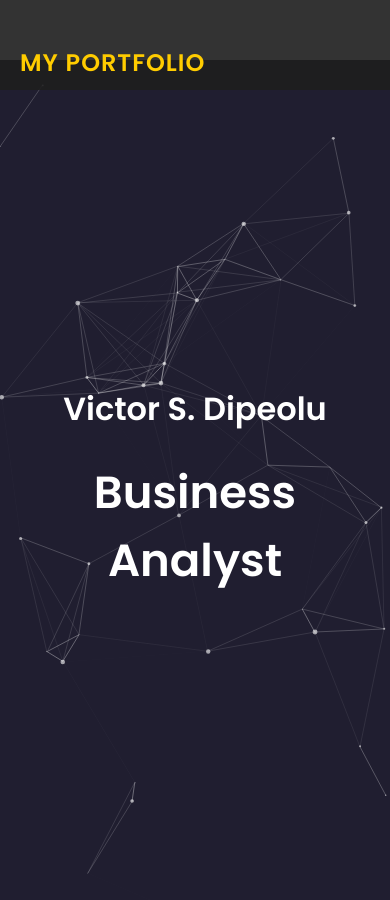
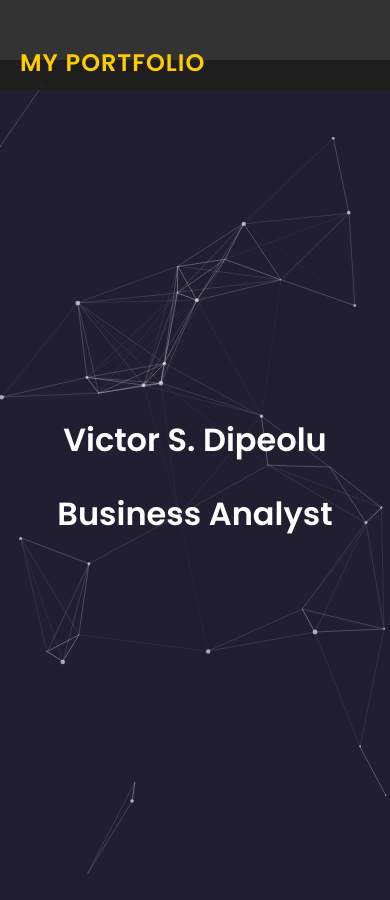
Before and after one commit to Vicmandip1/Portfolio, a Jekyll site: the page index.html, which Jekyll copies as it is, in a window 390 px wide and 900 px high. Built offline with Jekyll 4.4.1, drawn with Linux system fonts in a browser that asks for light colours; nearby versions of some CDN libraries.

Commit message:
Update index.css

```diff
--- a/assets/styles/index.css
+++ b/assets/styles/index.css
@@ -187,10 +187,24 @@
 }
 
 #typing-text {
-    font-size: 45px;
+    font-size: 40px;
     font-weight: bold;
     color: white;
+    margin-bottom: 30px; /* ✅ Increased margin to push "View Projects" down */
 }
+/* ✅ Ensure spacing remains correct on mobile */
+@media screen and (max-width: 768px) {
+    #typing-text {
+        font-size: 32px;
+        margin-bottom: 25px; /* ✅ Adjusted for mobile */
+    }
+
+    .cta-button {
+        padding: 12px 30px;
+        font-size: 16px;
+        margin-top: 25px; /* ✅ Ensures spacing stays correct on mobile */
+    }
+
 
 @media screen and (max-width: 768px) {
     /* Fix Hero Section Centering */
@@ -216,7 +230,7 @@
 /* Improve View Projects Button */
 .cta-button {
     display: inline-block;
-    padding: 12px 25px;
+    padding: 15px 40px;
     font-size: 16px;
     font-weight: bold;
     background: linear-gradient(45deg, #ffcc00, #ff5733); /* Gradient effect */
@@ -228,17 +242,28 @@
     box-shadow: 0px 5px 15px rgba(255, 204, 0, 0.3);
     z-index: 2; /* Ensure it stays above particles */
     position: relative; /* Required for z-index to work */
+    margin-top: 20px; /* ✅ Pushes the button further down */
 }
 
 .cta-button:hover {
     transform: scale(1.1); /* Smooth hover effect */
     box-shadow: 0px 10px 20px rgba(255, 204, 0, 0.6);
 }
+/* ✅ Center content properly from "About Me" downwards */
+.content-container {
+    max-width: 1000px; /* Prevents content from stretching too wide */
+    width: 90%; /* Ensures responsiveness */
+    margin: 0 auto; /* Centers the content */
+    text-align: center; /* Ensures text alignment */
+    display: flex;
+    flex-direction: column;
+    align-items: center;
+}
 
 /* Ensure All Sections are Centered */
 .about, .skills, .projects, .contact {
     text-align: center;
-    max-width: 800px;
+    width: 100%;
     margin: 0 auto;
 }
 /* 🔹 Ensure Images Fit Mobile Screens Properly */
```
